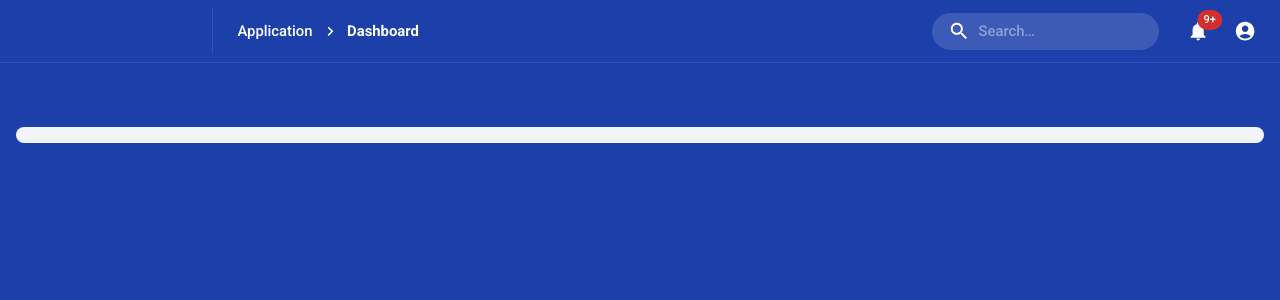
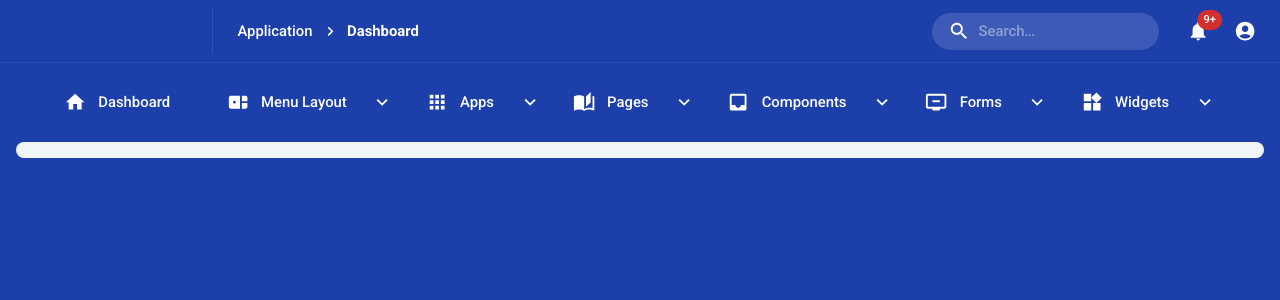
Before and after one commit to usrivastava92/hello-mui, a React (Vite) app: page / in a window 1280 px wide. Shown: the top 300 px of the page. Built offline with nearby package versions, Linux system fonts and the light colour scheme.

Commit message:
added basic layout of topNav

```diff
--- a/src/components/ContentWrapper/index.tsx
+++ b/src/components/ContentWrapper/index.tsx
@@ -9,6 +9,7 @@ const ContentWrapper: React.FC<ContentWrapperProps> = ({ children }) => {
   return (
     <Box
       sx={{
+        color: 'text.secondary',
         bgcolor: 'secondary.main',
         m: 2,
         p: 2,
--- a/src/config/theme/components.config.ts
+++ b/src/config/theme/components.config.ts
@@ -4,11 +4,11 @@ export const getComponentOptions = (palette: PaletteOptions): Components => {
   return {
     MuiDivider: {
       defaultProps: {
-        color: palette.border?.main
+        color: palette.border?.primary
       },
       styleOverrides: {
         root: {
-          borderColor: palette.border?.main
+          borderColor: palette.border?.primary
         }
       }
     },
@@ -22,7 +22,7 @@ export const getComponentOptions = (palette: PaletteOptions): Components => {
         root: {
           height: '2.9rem',
           color: 'inherit',
-          borderColor: palette.border?.main
+          borderColor: palette.border?.primary
         }
       }
     },
@@ -41,6 +41,7 @@ export const getComponentOptions = (palette: PaletteOptions): Components => {
     },
     MuiAppBar: {
       defaultProps: {
+        color: 'inherit',
         elevation: 0
       }
     },
--- a/src/config/theme/palette.config.ts
+++ b/src/config/theme/palette.config.ts
@@ -12,11 +12,8 @@ declare module '@mui/material/styles' {
 
   interface PaletteOptions {
     border?: {
-      light?: string;
-      lighter?: string;
-      main?: string;
-      dark?: string;
-      darker?: string;
+      primary?: string;
+      secondary?: string;
     };
   }
 }
@@ -24,8 +21,8 @@ declare module '@mui/material/styles' {
 const lightModePallet: PaletteOptions = {
   mode: 'light',
   primary: {
-    100: '#2e51bb',
-    lighter: '#2e51bb',
+    100: '#3151BC',
+    lighter: '#3151BC',
     300: '#2e51bb',
     light: '#2e51bb',
     500: '#1C3FAA',
@@ -47,8 +44,8 @@ const lightModePallet: PaletteOptions = {
     secondary: '#2d3748'
   },
   border: {
-    main: '#2e51bb',
-    light: ''
+    primary: '#2e51bb',
+    secondary: '#dee7ef'
   }
 };
 
@@ -77,7 +74,7 @@ const darkModePallet: PaletteOptions = {
     primary: '#e2e8f0'
   },
   border: {
-    main: '#313a55'
+    primary: '#313a55'
   }
 };
 
--- a/src/layouts/SideMenuLayout/components/TopBar/index.tsx
+++ b/src/layouts/SideMenuLayout/components/TopBar/index.tsx
@@ -57,7 +57,7 @@ const TopBar: React.FC = () => {
               />
             </Search>
             <IconButton size="large" aria-label="show 9+ new notifications">
-              <Badge badgeContent="9+" color="error">
+              <Badge badgeContent="9+" color="error" component="div">
                 <NotificationsIcon />
               </Badge>
             </IconButton>
@@ -72,7 +72,7 @@ const TopBar: React.FC = () => {
           </Stack>
         </Stack>
       </AppBar>
-      <Divider />
+      <Divider sx={{ borderColor: 'border.secondary' }} />
     </>
   );
 };
--- a/src/layouts/TopMenuLayout/components/TopBar/index.tsx
+++ b/src/layouts/TopMenuLayout/components/TopBar/index.tsx
@@ -61,18 +61,9 @@ export const StyledInputBase = styled(InputBase)(({ theme }) => ({
   }
 }));
 
-export default function TopBar(): JSX.Element {
+const BrandLogo = (): JSX.Element => {
   return (
     <>
-      <AppBar
-        position="static"
-        sx={{
-          bgcolor: 'background.default',
-          px: { xs: 2, md: 3 },
-          py: 1
-        }}
-      >
-        <Stack>
       <Button
         className="-intro-x"
         disableRipple={true}
@@ -96,6 +87,23 @@ export default function TopBar(): JSX.Element {
         orientation="vertical"
         sx={{ mx: 3, display: { xs: 'none', md: 'flex' } }}
       />
+    </>
+  );
+};
+
+export default function TopBar(): JSX.Element {
+  return (
+    <>
+      <AppBar
+        position="static"
+        sx={{
+          bgcolor: 'background.default',
+          px: { xs: 2, md: 3 },
+          py: 1
+        }}
+      >
+        <Stack>
+          <BrandLogo />
           <Breadcrumbs
             className="-intro-x"
             separator={<NavigateNextIcon fontSize="small" />}
@@ -120,7 +128,7 @@ export default function TopBar(): JSX.Element {
               />
             </Search>
             <IconButton size="large" aria-label="show 9+ new notifications">
-              <Badge badgeContent="9+" color="error">
+              <Badge badgeContent="9+" color="error" component="div">
                 <NotificationsIcon />
               </Badge>
             </IconButton>
--- a/src/layouts/TopMenuLayout/components/TopNav/index.tsx
+++ b/src/layouts/TopMenuLayout/components/TopNav/index.tsx
@@ -1,6 +1,7 @@
-import React from 'react';
+import React, { useState } from 'react';
 import { Box, List, ListItemButton, ListItemText } from '@mui/material';
 import { IMenuItem } from '@/config/menu/menu.config';
+import KeyboardArrowDownIcon from '@mui/icons-material/KeyboardArrowDown';
 
 interface TopNavProps {
   menuItems?: IMenuItem[];
@@ -8,22 +9,18 @@ interface TopNavProps {
 
 const TopNav: React.FC<TopNavProps> = ({ menuItems = [] }): JSX.Element => {
   return (
-    <Box sx={{ pt: 4, px: 6 }}>
-      <List sx={{ display: 'flex', flexDirection: 'row' }} component="nav">
-        {menuItems.map((item, index) => (
-          <ListItemButton
-            key={index}
-            sx={{
-              textAlign: 'center',
-              direction: 'flex',
-              flexDirection: 'row',
-              alignItems: 'center',
-              border: 1,
-              borderRadius: '1rem'
-            }}
-          >
+    <Box sx={{ mt: 2, px: 6, display: { xs: 'none', md: 'block' } }}>
+      <List
+        component="nav"
+        sx={{ display: 'flex', flexDirection: 'row', padding: 0 }}
+      >
+        {menuItems.map((item) => (
+          <ListItemButton key={item.id}>
             {item.icon}
-            <ListItemText primary={item.displayName} />
+            <ListItemText sx={{ ml: 1.5 }} primary={item.displayName} />
+            {item.nesterItems && item.nesterItems.length > 0 && (
+              <KeyboardArrowDownIcon />
+            )}
           </ListItemButton>
         ))}
       </List>
--- a/src/layouts/TopMenuLayout/index.tsx
+++ b/src/layouts/TopMenuLayout/index.tsx
@@ -10,7 +10,7 @@ export default function TopMenuLayout(): JSX.Element {
     <Box>
       <MobileMenu menuItems={MENU_ITEMS} />
       <TopBar />
-      <TopNav />
+      <TopNav menuItems={MENU_ITEMS} />
       <Box display="flex" flexDirection="column" sx={{ minHeight: '100vh' }}>
         <ContentWrapper>
           <></>
--- a/src/pages/404/index.tsx
+++ b/src/pages/404/index.tsx
@@ -21,7 +21,7 @@ export default function PageNotFound(): JSX.Element {
             component="img"
             height="450rem"
             alt="Not Found"
-            image="src/assets/images/error-illustration.svg"
+            image="/src/assets/images/error-illustration.svg"
           />
         </Box>
         <Box>
```
Lines whose indentation alone changed are shown as unchanged.
